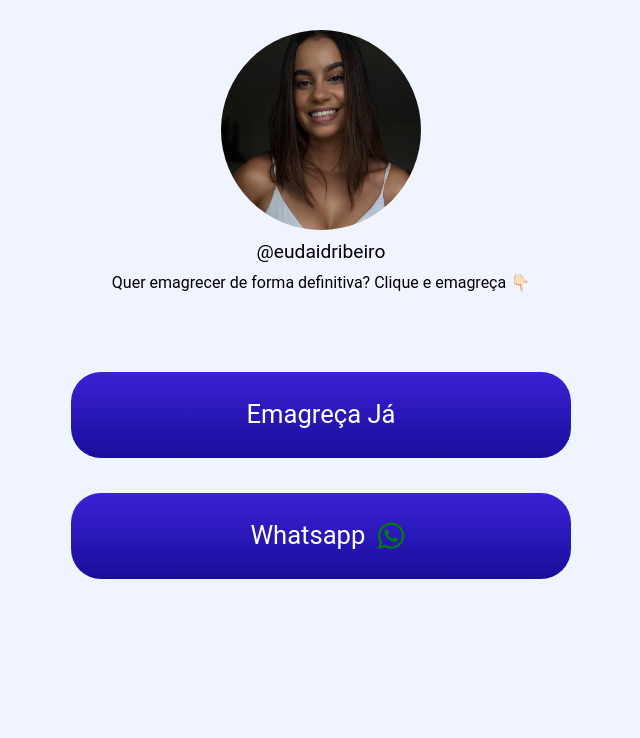
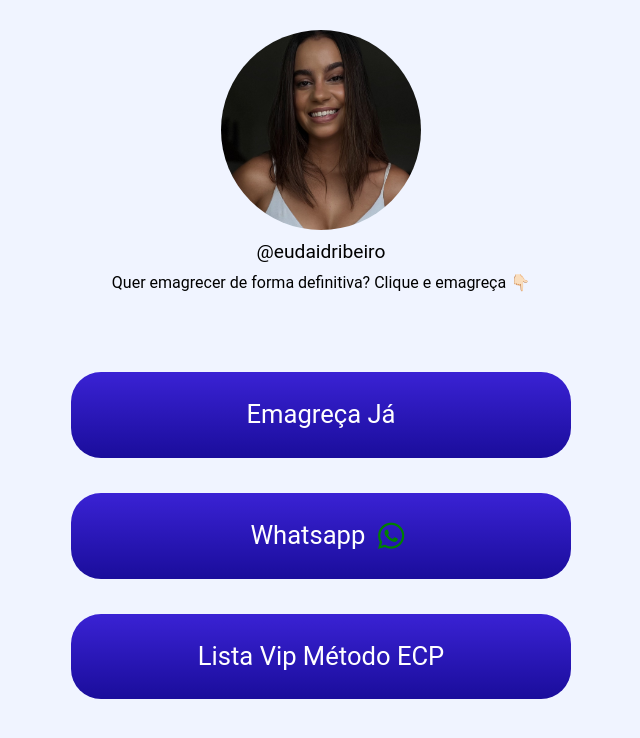
Before and after one commit to Daniel-jpg1/Daid-Personal, a website built with Vite: page index.html in a window 1280 px wide. Shown: the whole page, without its empty margins (319-959 px from the left). Built offline with nearby package versions, Linux system fonts and the light colour scheme.

Commit message:
feat:alteration

```diff
--- a/index.html
+++ b/index.html
@@ -21,6 +21,7 @@
             <a href="https://pay.hotmart.com/N83707679D?off=k0bqs2m3" class="link">Emagreça Já</a>
             <a href="https://wa.me/5521993950375" class="link">&nbsp;&nbsp;Whatsapp&nbsp;&nbsp;<i class="fab fa-whatsapp" style="font-size: 30px; color: green;"></i>
             </a>
+            <a href="https://docs.google.com/forms/d/e/1FAIpQLScAtfec8qz0-mEs2S-SV4zHxme8tm4-jLb3O2v1bx7Xa-4lBQ/viewform?usp=dialog " class="link">Lista Vip Método ECP</a>
         </nav>
     </div>
 
```
